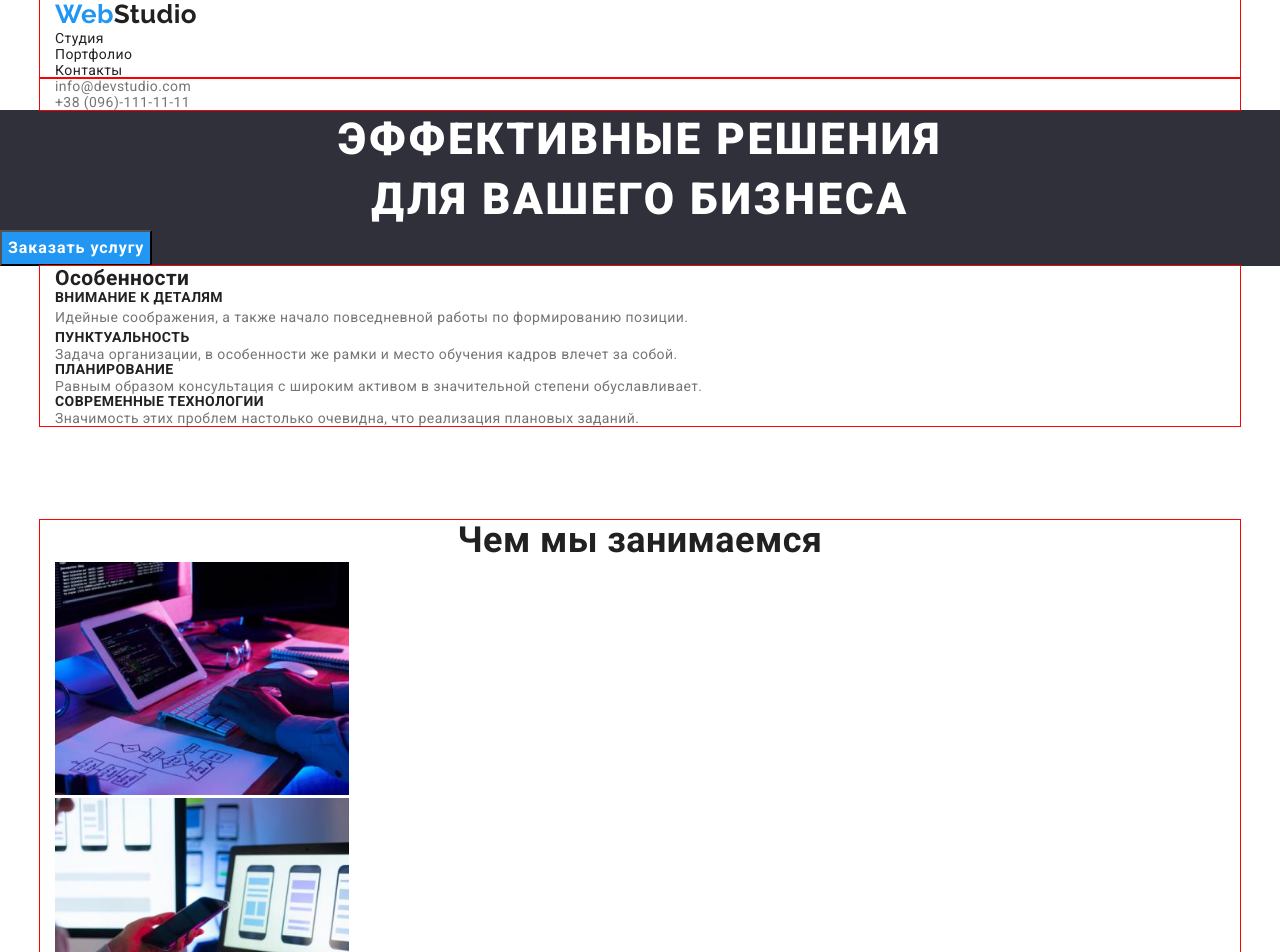
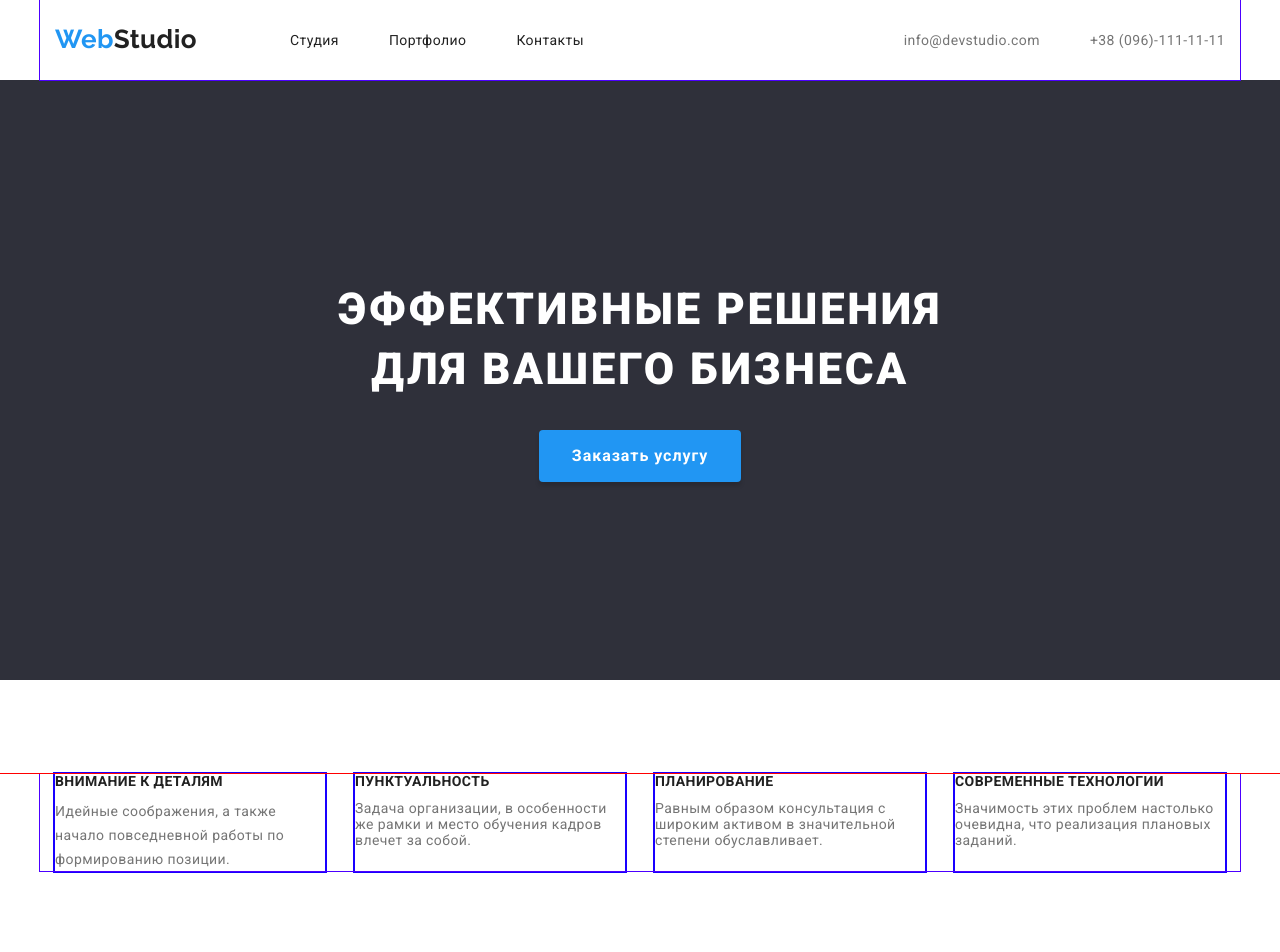
Before and after one commit to VikOrlovskiy/-goit-markup-hw-03, a plain HTML site: page index.html in a window 1280 px wide. Shown: the top 952 px of the page. Drawn offline with nearby package versions, Linux system fonts and the light colour scheme.

Commit message:
position elements 1st page

```diff
--- a/css/styles.css
+++ b/css/styles.css
@@ -4,7 +4,7 @@
 /* #2196F3 колір акценту */
 /* rgba(255, 255, 255, 0.6); колір в подвалі контактних даних */
 
-/* #E5E5E5 основний колір фону */
+/* #FFFFFF основний колір фону */
 /* #F5F4FA вторинний колір фону сторінки */
 /* #2F303A колір героя и підвалу фону */
 
@@ -12,8 +12,8 @@
 /* Raleway  700 додатковий шрифт*/
 :root {
   --primary-text-color: #757575;
-  --primary-bgc: * #ffffff;
-  --secondary-bgc: #e5e5e5;
+  --primary-bgc: #ffffff;
+  --secondary-bgc: #f5f4fa;
   --title-color: #212121;
   --acent-color: #2196f3;
   --title-wite: #ffffff;
@@ -36,23 +36,30 @@ ul {
   padding: 0px;
   margin: 0px;
 }
-/* упаковка контейнер під дів */
+/* упаковка контейнер */
 .container {
   width: 1200px;
   margin-left: auto;
   margin-right: auto;
   padding-left: 15px;
   padding-right: 15px;
-  outline: 1px solid red;
+  outline: 1px solid rgb(76, 0, 255);
 }
+/* загальне вимога по ТЗ */
 .section {
   padding-bottom: 94px;
+  padding-top: 94px;
+  outline: 1px solid red;
 }
 /* прибрати маркера списків сторінки */
 .list {
   list-style: none;
 }
 /* розмітка HEADER */
+.header-top {
+  display: flex;
+  align-items: center;
+}
 /* оформлення логотипа */
 .logo {
   /* оформлення тексту */
@@ -75,10 +82,27 @@ ul {
 .site-nav .link {
   color: var(--title-color);
   text-decoration: none;
+
+  padding-top: 32px;
+  padding-bottom: 32px;
+  display: block;
 }
 .site-nav .link:hover,
 .site-nav .link:focus {
   color: var(--acent-color);
+}
+/* позиционирование nav */
+.site-nav {
+  display: flex;
+  flex-direction: row;
+}
+.site-nav .site-nav-link {
+  /* background-color: red; */
+  /* outline: 2px solid rgb(25, 0, 255); */
+  margin-left: 50px;
+}
+.site-nav .site-nav-link:first-child {
+  margin-left: 93px;
 }
 /* оформлення контактів */
 .site-info .site-info-header {
@@ -89,32 +113,62 @@ ul {
 .site-info :focus {
   color: var(--acent-color);
 }
+/* позиционирование контакти  */
+.site-info.list {
+  display: flex;
+  margin-left: auto;
+}
+.site-info.list .site-info-contact {
+  /* background-color: red; */
+  /* outline: 2px solid rgb(25, 0, 255); */
+  margin-left: 50px;
+}
+.site-info.list .site-info-contact:first-child {
+  margin-left: 0px;
+}
+
 /* оформлення main */
+.section.no-padding {
+  padding-top: 0px;
+}
 /* оформлення героя */
 .heroes {
   background-color: #2f303a;
+  max-height: 600px;
+  min-height: 600px;
+  text-align: center;
+  margin-bottom: 94px;
 }
 .heroes-title {
   color: var(--title-wite);
   font-weight: 900;
   font-size: 44px;
   line-height: 1.36;
-  text-align: center;
+
   letter-spacing: 0.06em;
   text-transform: uppercase;
+
+  padding-top: 200px;
+  margin-bottom: 30px;
 }
 .heroes .heroes-button {
   color: var(--title-wite);
   background-color: var(--acent-color);
+  font-family: "Roboto", sans-serif;
   font-weight: 700;
   font-size: 16px;
   line-height: 1.87;
   letter-spacing: 0.06em;
-  display: flex;
+
+  display: inline-block;
   align-items: center;
-  text-align: center;
   cursor: pointer;
-  font-family: "Roboto", sans-serif;
+
+  box-shadow: 0px 4px 4px rgba(0, 0, 0, 0.15);
+  border-radius: 4px;
+  padding: 10px 32px;
+  min-width: 200px;
+  border: 1px solid transparent;
 }
 .heroes .heroes-button:focus,
 .heroes .heroes-button:hover {
@@ -125,11 +179,70 @@ ul {
 .section-title {
   color: var(--title-color);
 }
+/* позиціонування блоків сайту  */
+/* Особенности */
+
+.text-set {
+  display: flex;
+  flex-direction: row;
+  flex-basis: calc(100% / 4);
+}
 .list .section-title {
   font-weight: 700;
   font-size: 14px;
   line-height: 1.14;
   text-transform: uppercase;
+
+  margin-bottom: 10px;
+}
+.text-set .text-set-card {
+  margin-left: 30px;
+  display: inline-block;
+
+  /* background-color: red; */
+  outline: 2px solid rgb(25, 0, 255);
+}
+.text-set .text-set-card:first-child {
+  margin-left: 0px;
+}
+.text-set-card > p {
+  max-width: 270px;
+}
+/* Чем ми занимаемся позиционирование */
+.section.none {
+  padding-top: 0px;
+}
+.section.non-pading-top {
+  /* background-color: red; */
+  outline: 2px solid rgb(25, 0, 255);
+}
+.pic-list.list {
+  display: flex;
+  flex-basis: calc(100% / 3);
+  justify-content: space-between;
+}
+/* Наша команда позиционирование */
+.section.bgc {
+  padding-top: 0px;
+  background-color: var(--secondary-bgc);
+}
+.have-padding {
+  padding-top: 94px;
+}
+.team.list {
+  display: flex;
+  justify-content: space-between;
+  flex-basis: calc(100% / 4);
+  /* background-color: red; */
+  outline: 2px solid rgb(25, 0, 255);
+}
+.team.list .team-specialist {
+  margin-left: 30px;
+  display: block;
+}
+
+.team.list .team-specialist:first-child {
+  margin-left: 0px;
 }
 .list .text {
   font-size: 14px;
@@ -140,7 +253,10 @@ ul {
   font-size: 36px;
   font-weight: 700;
   text-align: center;
+  /*відступ заголовка */
+  margin-bottom: 50px;
 }
+
 .team .headline {
   font-weight: 500;
   font-size: 16px;
@@ -192,6 +308,10 @@ ul {
   text-align: center;
   cursor: pointer;
   font-family: "Roboto", sans-serif;
+
+  border-radius: 4px;
+  padding: 6px 22px;
+  border: 1px solid transparent;
 }
 .filter .filter-button:hover,
 .filter .filter-button:focus {
--- a/index.html
+++ b/index.html
@@ -23,26 +23,29 @@
   <body>
     <!-- шапка сайта -->
     <header>
-      <div class="container">
+      <div class="container header-top">
         <a class="logo" href="index.html"
-          ><span class="logo-blue">Web</span>Studio</a
-        >
+          ><span class="logo-blue">Web</span>Studio</a>
         <nav>
           <ul class="site-nav list">
-            <li><a class="link" href="index.html">Студия</a></li>
-            <li><a class="link" href="portfolio.html">Портфолио</a></li>
-            <li><a class="link" href="index.html">Контакты</a></li>
+            <li class="site-nav-link">
+              <a class="link" href="index.html">Студия</a>
+            </li>
+            <li class="site-nav-link">
+              <a class="link" href="portfolio.html">Портфолио</a>
+            </li>
+            <li class="site-nav-link">
+              <a class="link" href="index.html">Контакты</a>
+            </li>
           </ul>
         </nav>
-      </div>
-      <div class="container">
         <ul class="site-info list">
-          <li>
+          <li class="site-info-contact">
             <a class="site-info-header" href="mailto:info@devstudio.com"
               >info@devstudio.com
             </a>
           </li>
-          <li>
+          <li class="site-info-contact">
             <a class="site-info-header" href="tel:+38-096-111-11-11"
               >+38 (096)-111-11-11</a
             >
@@ -61,32 +64,32 @@
         <button class="heroes-button" type="button">Заказать услугу</button>
       </section>
       <!-- Особенности -->
-      <section class="section">
+      <section class="section no-padding">
         <div class="container">
-          <h2 class="section-title">Особенности</h2>
-          <ul class="list">
-            <li>
+          <h2 style="display:none; class="section-title">Особенности</h2>
+          <ul class="text-set list">
+            <li class="text-set-card">
               <h3 class="section-title">Внимание к деталям</h3>
               <p class="text">
                 Идейные соображения, а также начало повседневной работы по
                 формированию позиции.
               </p>
             </li>
-            <li>
+            <li class="text-set-card">
               <h3 class="section-title">Пунктуальность</h3>
               <p>
                 Задача организации, в особенности же рамки и место обучения
                 кадров влечет за собой.
               </p>
             </li>
-            <li>
+            <li class="text-set-card">
               <h3 class="section-title">Планирование</h3>
               <p>
                 Равным образом консультация с широким активом в значительной
                 степени обуславливает.
               </p>
             </li>
-            <li>
+            <li class="text-set-card">
               <h3 class="section-title">Современные технологии</h3>
               <p>
                 Значимость этих проблем настолько очевидна, что реализация
@@ -97,31 +100,31 @@
         </div>
       </section>
       <!-- Чем ми занимаемся -->
-      <section class="section">
+      <section class="section  no-padding">
         <div class="container">
           <h2 class="section-title subtitle">Чем мы занимаемся</h2>
-          <ul class="list">
-            <li>
+          <ul class="pic-list list">
+            <li class="pic-list-icon">
               <a href="index.html"
                 ><img
                   src="./images/what-we-do-pic.1.jpg"
-                  width="294"
+                  width="370"
                   alt="компьютер за которим работают"
               /></a>
             </li>
-            <li>
+            <li class="pic-list-icon">
               <a href="index.html"
                 ><img
                   src="./images/what-we-do-pic.2.jpg"
-                  width="294"
+                  width="370"
                   alt="телефон на фоне компьютера"
               /></a>
             </li>
-            <li>
+            <li class="pic-list-icon">
               <a href="index.html"
                 ><img
                   src="./images/what-we-do-pic.3.jpg"
-                  width="294"
+                  width="370"
                   alt="вибор цвета"
               /></a>
             </li>
@@ -129,11 +132,11 @@
         </div>
       </section>
       <!-- Наша команда -->
-      <section class="section">
+      <section class="section bgc">
         <div class="container">
-          <h2 class="section-title subtitle">Наша команда</h2>
+          <h2 class="section-title subtitle have-padding">Наша команда</h2>
           <ul class="team list">
-            <li>
+            <li class="team-specialist">
               <img
                 src="./images/founders/founder-1.jpg"
                 width="260"
@@ -142,7 +145,7 @@
               <h3 class="section-title headline">Игорь Демьяненко</h3>
               <p class="text">Product Designer</p>
             </li>
-            <li>
+            <li class="team-specialist">
               <img
                 src="./images/founders/founder-3.jpg"
                 width="260"
@@ -151,7 +154,7 @@
               <h3 class="section-title headline">Ольга Репина</h3>
               <p class="text">Frontend Developer</p>
             </li>
-            <li>
+            <li class="team-specialist">
               <img
                 src="./images/founders/founder-4.jpg"
                 width="260"
@@ -160,7 +163,7 @@
               <h3 class="section-title headline">Николай Тарасов</h3>
               <p class="text">Marketing</p>
             </li>
-            <li>
+            <li class="team-specialist">
               <img
                 src="./images/founders/founder-2.jpg"
                 width="260"
```
